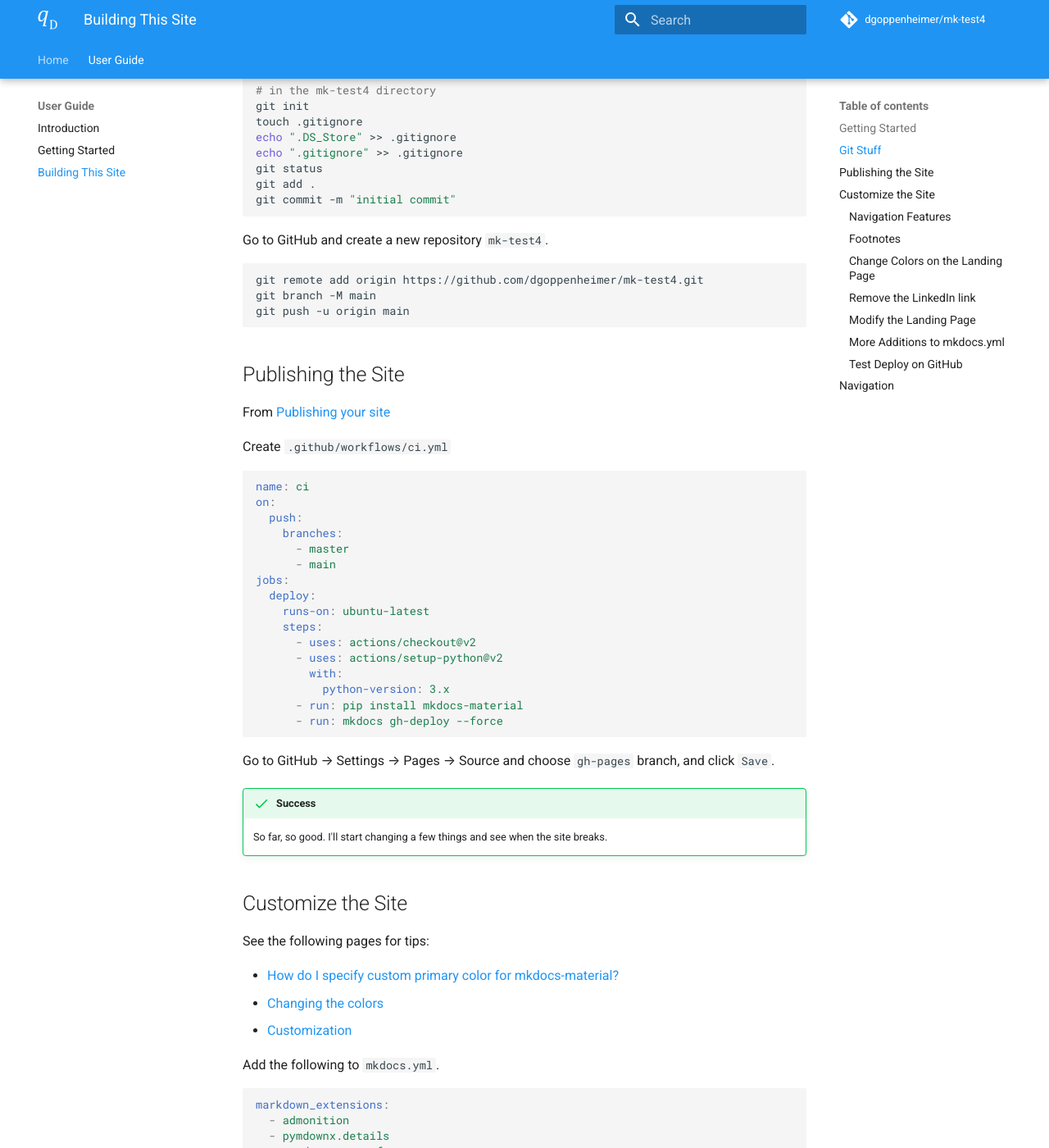
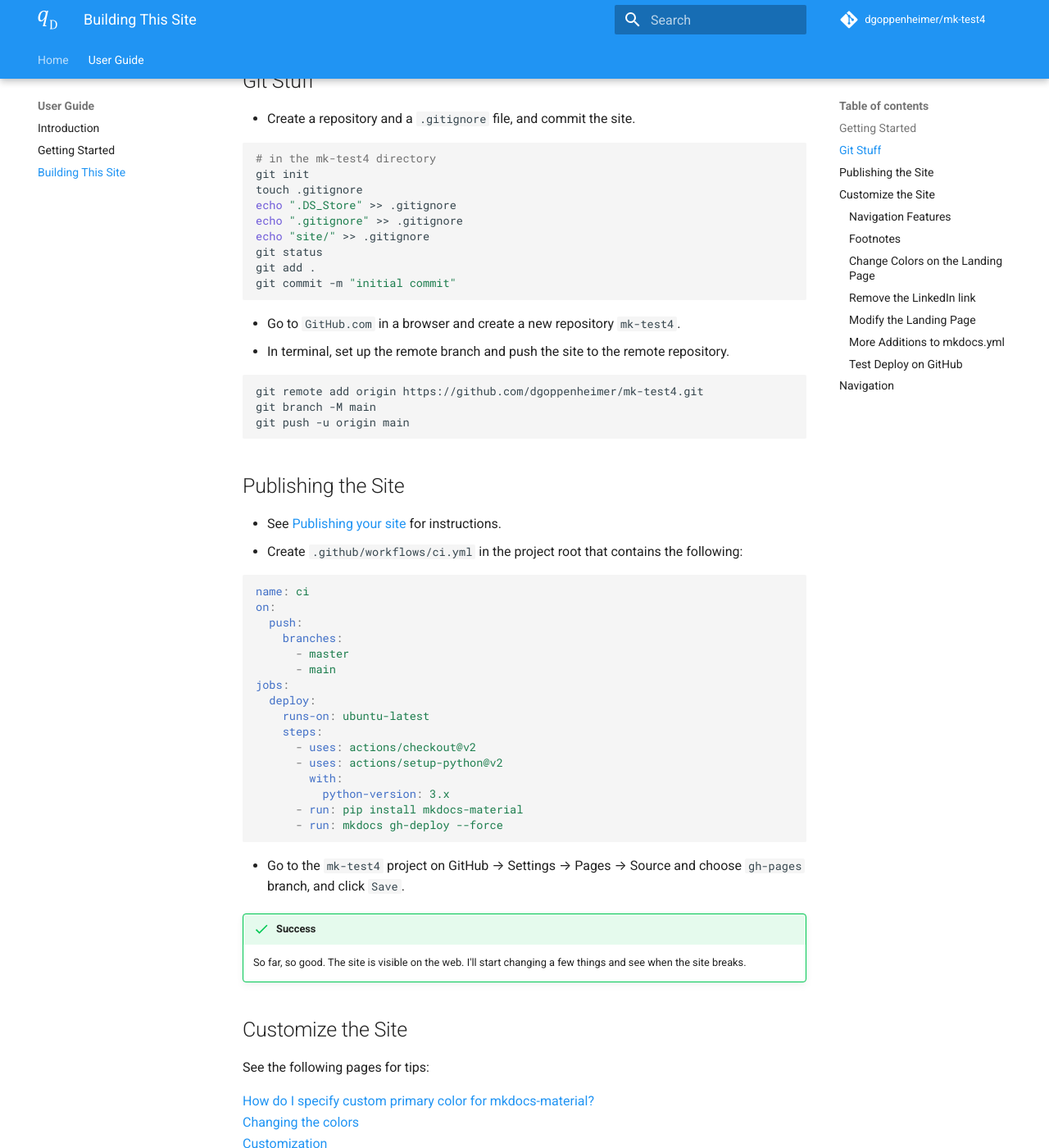
Before and after one commit to dgoppenheimer/mk-test4, an MkDocs documentation site: the page built from docs/user-guide/building-this-site.md, in a window 1280 px wide and 1400 px high, scrolled down 531 px. Shown: the whole window at 82% size. Built offline with MkDocs 1.6.1 and Material for MkDocs 9.7.7, drawn with Linux system fonts in a browser that asks for light colours; comment, search, counter and statistics services are not loaded; some of the changed text lies outside the part shown.

Commit message:
updated text

````diff
--- a/docs/user-guide/building-this-site.md
+++ b/docs/user-guide/building-this-site.md
@@ -1,6 +1,8 @@
-# Building This Site Long Title for Page
+# Building This Site
 
 ## Getting Started
+
+- Run the following in Terminal.
 
 ```bash
 pip install mkdocs-material
@@ -9,10 +11,9 @@
 mkdir mk-test
 cd mk-test
 mkdocs new .
-
 ```
 
-Add to `mkdocs.yml`:
+- Add the following to `mkdocs.yml` to enable the Material theme:
 
 ```yaml
 theme:
@@ -21,18 +22,22 @@
 
 ## Git Stuff
 
+- Create a repository and a `.gitignore` file, and commit the site.
+
 ```bash
 # in the mk-test4 directory
 git init
 touch .gitignore
 echo ".DS_Store" >> .gitignore
 echo ".gitignore" >> .gitignore
+echo "site/" >> .gitignore
 git status
 git add .
 git commit -m "initial commit"
 ```
 
-Go to GitHub and create a new repository `mk-test4`.
+- Go to `GitHub.com` in a browser and create a new repository `mk-test4`.
+- In terminal, set up the remote branch and push the site to the remote repository.
 
 ```bash
 git remote add origin https://github.com/dgoppenheimer/mk-test4.git
@@ -42,9 +47,8 @@
 
 ## Publishing the Site
 
-From [Publishing your site](https://squidfunk.github.io/mkdocs-material/publishing-your-site/)
-
-Create `.github/workflows/ci.yml`
+- See [Publishing your site](https://squidfunk.github.io/mkdocs-material/publishing-your-site/) for instructions.
+- Create `.github/workflows/ci.yml` in the project root that contains the following:
 
 ```yaml
 name: ci
@@ -65,21 +69,21 @@
       - run: mkdocs gh-deploy --force
 ```
 
-Go to GitHub &#8594; Settings &#8594; Pages &#8594; Source and choose `gh-pages` branch, and click `Save`.
+- Go to the `mk-test4` project on GitHub &#8594; Settings &#8594; Pages &#8594; Source and choose `gh-pages` branch, and click `Save`.
 
 !!! success
 
-    So far, so good. I'll start changing a few things and see when the site breaks.
+    So far, so good. The site is visible on the web. I'll start changing a few things and see when the site breaks.
 
 ## Customize the Site
 
 See the following pages for tips:
 
-- [How do I specify custom primary color for mkdocs-material?](https://stackoverflow.com/questions/63017898/how-do-i-specify-custom-primary-color-for-mkdocs-material)
-- [Changing the colors](https://squidfunk.github.io/mkdocs-material/setup/changing-the-colors/)
-- [Customization](https://squidfunk.github.io/mkdocs-material/customization/)
+[How do I specify custom primary color for mkdocs-material?](https://stackoverflow.com/questions/63017898/how-do-i-specify-custom-primary-color-for-mkdocs-material)
+[Changing the colors](https://squidfunk.github.io/mkdocs-material/setup/changing-the-colors/)
+[Customization](https://squidfunk.github.io/mkdocs-material/customization/)
 
-Add the following to `mkdocs.yml`.
+- Add the following to `mkdocs.yml`.
 
 ```yaml
 markdown_extensions:
@@ -96,7 +100,7 @@
 material/overrides/favicon.ico
 ```
 
-Add the following to `mkdocs.yml` to tell mkdocs where to find theme overrides:
+- Add the following to `mkdocs.yml` to tell mkdocs where to find theme overrides:
 
 ```yaml
 theme:
@@ -117,7 +121,7 @@
 
 See [Setting up navigation](https://squidfunk.github.io/mkdocs-material/setup/setting-up-navigation/) in the Material theme documentation for excellent instructions.
 
-Add the following to `mkdocs.yml`:
+- Add the following to `mkdocs.yml`:
 
 ```yaml
 theme:
@@ -151,7 +155,7 @@
 
 Okay, I got most of the home page stuff shown on [Binbash Leverage™ Documentation](https://leverage.binbash.com.ar/), following their [GitHub repository](https://github.com/binbashar/le-ref-architecture-doc/) structure.
 
-To the `/docs/index.md` file add the following at the top of the file:
+- To the `/docs/index.md` file, add the following at the top of the file:
 
 ```md
 ---
@@ -162,13 +166,13 @@
 
 !!! success
 
-    The site deployed properly and is visible on GitHub.
+    The site deployed properly and is still visible on GitHub.
 
-Continue customization.
+I'll continue the customization of the site.
 
 ### Remove the LinkedIn link
 
-Open `material/overrides/main.html` and delete the announcement bar.
+- Open `material/overrides/main.html` and delete the announcement bar.
 
 ### Modify the Landing Page
 
@@ -190,14 +194,13 @@
 
 ### Test Deploy on GitHub
 
-Run the git stuff and push to GitHub.
+- Run the git stuff and push to GitHub.
 
 !!! success
 
     Great. It works. I'll keep customizing the landing page and start setting up site navigation. It appears the previous failure to deploy had something to do with how I set up the landing page.
 
-
-In `material/overrides/main-styles.html` change the color for `linear-gradient(to bottom, var(--md-primary-fg-color), #2a978d 99%, #fff 99%)` to `#BB8FCE`. This better matches the colors in the image better than the original teal.
+- In `material/overrides/main-styles.html` change the `#2a978d` color in `linear-gradient(to bottom, var(--md-primary-fg-color), #2a978d 99%, #fff 99%)` to `#BB8FCE`. This better matches the colors in the image better than the original teal. The code should look like this:
 
 ```css
 .tx-container {
@@ -224,4 +227,4 @@
 {% endblock %}
 ```
 
-Now just use an `<h1>` tag for any page title of any length. A shorter page title can be used in the `nav` section of `mkdocs.yml`.
+Now, just use an `<h1>` tag for any page title of any length. A shorter page title can be used in the `nav` section of `mkdocs.yml`.
````
Also changed, not shown: other parts of docs/user-guide/building-this-site.md (+1 -1 lines).
